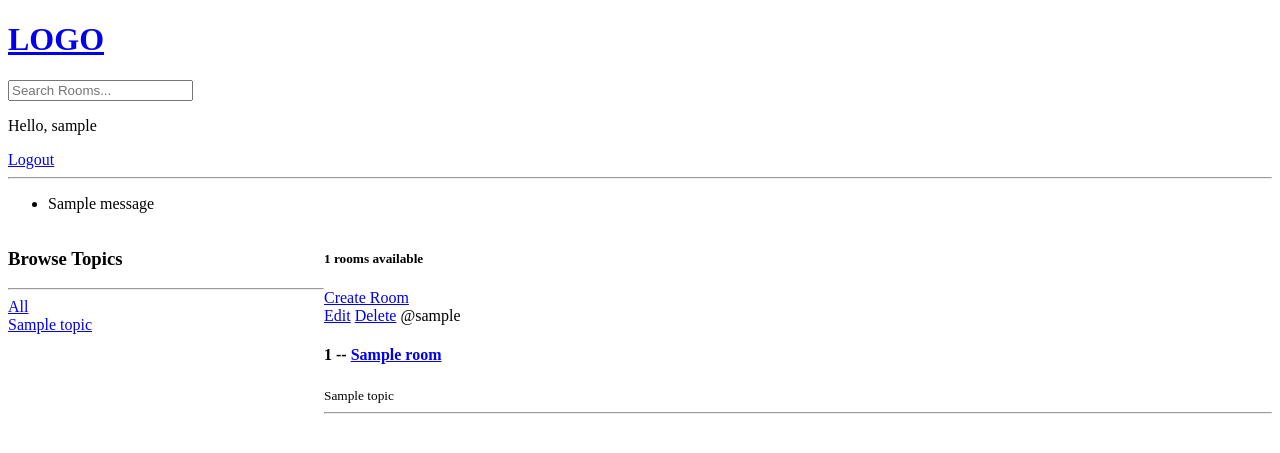
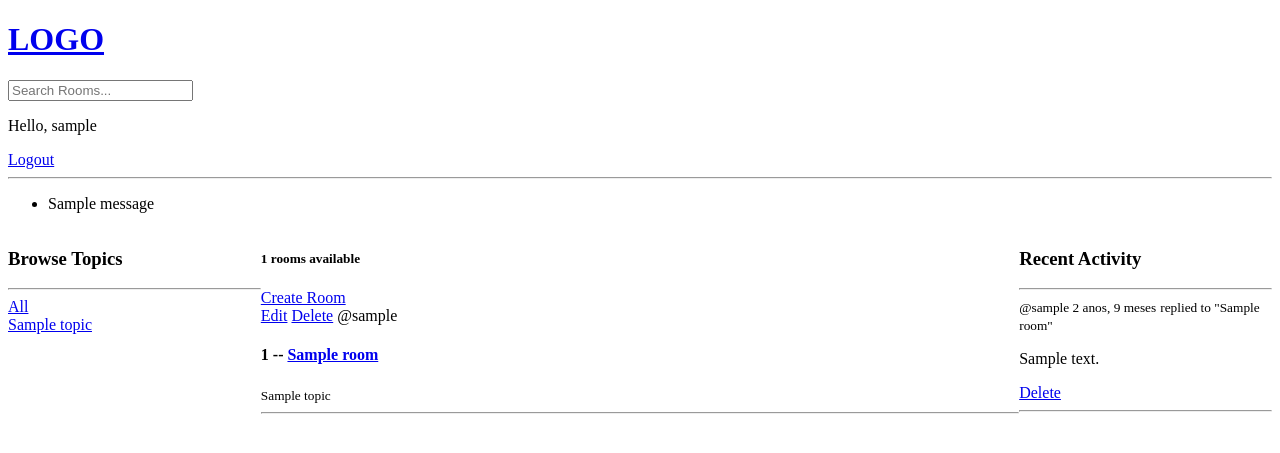
Before and after one commit to jhonataguerra/collective-studies-django, a Django app: page / in a window 1280 px wide. Shown: the top 453 px of the page. Run offline with Django 4.2, Linux system fonts and the light colour scheme; the first user in the database is signed in; tables that the repository leaves empty hold one stand-in row (Sample ...); one stand-in notice (Sample message) is shown.

Commit message:
Create activity feed

```diff
--- a/base/models.py
+++ b/base/models.py
@@ -34,5 +34,8 @@ class Message(models.Model):
     updated = models.DateTimeField(auto_now = True)
     created = models.DateTimeField(auto_now_add = True)
 
+    class Meta:
+        ordering = ['-updated', '-created']
+
     def __str__(self):
         return self.body[0:50]
--- /dev/null
+++ b/base/templates/base/activity_component.html
@@ -0,0 +1,13 @@
+<h3>Recent Activity</h3>
+        <hr>
+        {% for message in room_messages %}
+            <div>
+                <small>@{{message.user}} {{message.created|timesince}}</small>
+                <small>replied to "{{message.room}}"</small>
+                <p>{{message}}</p>
+                {% if request.user == message.user %}
+                <a href="{% url 'delete-message' message.id %}">Delete</a>
+                {% endif %}
+                <hr>
+            </div>
+        {% endfor %}
--- /dev/null
+++ b/base/templates/base/feed_component.html
@@ -0,0 +1,14 @@
+<div>
+    {% for room in rooms %}
+        <div>
+            {% if request.user == room.host %}
+            <a href="{% url 'update-room' room.id %}">Edit</a>
+            <a href="{% url 'delete-room' room.id %}">Delete</a>
+            {% endif %}
+            <span>@{{room.host}}</span>
+            <h4>{{room.id}} -- <a href="{% url 'room' room.id %}"> {{room.name}} </a></h4>
+            <small>{{room.topic.name}}</small>
+            <hr>
+        </div>
+    {% endfor %}
+</div>
--- a/base/templates/base/home.html
+++ b/base/templates/base/home.html
@@ -5,43 +5,26 @@
 <style>
     .home-container{
         display: grid ;
-        grid-template-columns: 1fr 3fr ;
+        grid-template-columns: 1fr 3fr 1fr;
     }
 </style>
 
 
 <div class="home-container">
     <div>
-        <h3>Browse Topics</h3>
-        <hr>
-        <div>
-            <a href="{% url 'home' %}">All</a>
-        </div>
-        {% for topic in topics %}
-            <div>
-                <a href="{% url 'home' %}?q={{topic.name}}">{{topic.name}}</a>
-            </div>
-        {% endfor %}
+       {% include 'base/topics_component.html' %}
     </div>
 
     <div>
         <h5>{{room_count}} rooms available</h5>
         <a href="{% url 'create-room' %}">Create Room</a>
-    <div>
-        {% for room in rooms %}
-            <div>
-                {% if request.user == room.host %}
-                <a href="{% url 'update-room' room.id %}">Edit</a>
-                <a href="{% url 'delete-room' room.id %}">Delete</a>
-                {% endif %}
-                <span>@{{room.host}}</span>
-                <h4>{{room.id}} -- <a href="{% url 'room' room.id %}"> {{room.name}} </a></h4>
-                <small>{{room.topic.name}}</small>
-                <hr>
-            </div>
-        {% endfor %}
+
+        {% include 'base/feed_component.html' %}
+
     </div>
 
+    <div>
+        {% include 'base/activity_component.html' %}
     </div>
 
 
--- /dev/null
+++ b/base/templates/base/profile.html
@@ -0,0 +1,5 @@
+{% extends 'main.html' %}
+
+{% block content %}
+    <h1>{{user.username}}</h1>
+{% endblock content %}
--- /dev/null
+++ b/base/templates/base/topics_component.html
@@ -0,0 +1,10 @@
+<h3>Browse Topics</h3>
+<hr>
+<div>
+    <a href="{% url 'home' %}">All</a>
+</div>
+{% for topic in topics %}
+    <div>
+        <a href="{% url 'home' %}?q={{topic.name}}">{{topic.name}}</a>
+    </div>
+{% endfor %}
--- a/base/urls.py
+++ b/base/urls.py
@@ -10,6 +10,7 @@ urlpatterns = [
 
     path('', views.home, name="home"),
     path('room/<str:pk>/', views.room, name="room"),
+    path('profile/<str:pk>/', views.userProfile, name='user-profile'),
 ]
 
     # Rooms and messages
--- a/base/views.py
+++ b/base/views.py
@@ -61,17 +61,19 @@ def home(request):
         Q(name__icontains=q) |
         Q(description__icontains=q)
     )
+    topics = Topic.objects.all()
+    room_count = rooms.count()
+    room_messages = Message.objects.filter(Q(room__topic__name__icontains=q))
 
-    room_count = rooms.count()
 
-    topics = Topic.objects.all()
-    context = {'rooms': rooms, 'topics':topics, 'room_count':room_count}
+    context = {'rooms': rooms, 'topics':topics,
+               'room_count':room_count, 'room_messages': room_messages}
     return render(request, 'base/home.html', context)
 
 
 def room(request, pk):
     room = Room.objects.get(id=pk)
-    room_messages = room.message_set.all().order_by('-created')
+    room_messages = room.message_set.all()
     participants = room.participants.all()
     if request.method == "POST":
         message = Message.objects.create(
@@ -85,6 +87,12 @@ def room(request, pk):
 
     context = {'room':room, 'room_messages': room_messages, 'participants': participants}
     return render(request, 'base/room.html', context)
+
+
+def userProfile(request):
+    context = {}
+    return render(request, 'base/profile.html', context)
+
 
 @login_required(login_url='login')
 def createRoom(request):
```
